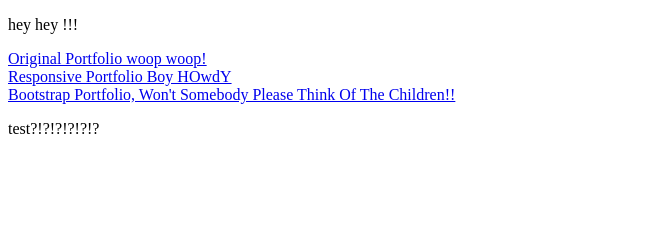
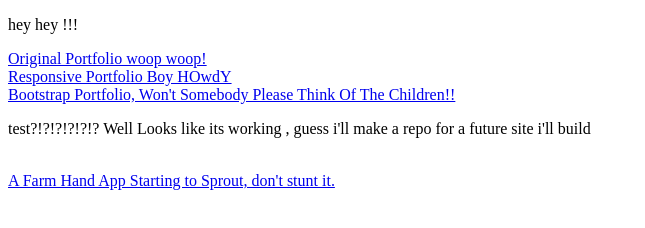
Before and after one commit to apekearo/apekearo.github.io, a plain HTML site: page index.html in a window 1280 px wide. Shown: the whole page, without its empty margins (0-645 px from the left). Drawn offline with Linux system fonts and the light colour scheme.

Commit message:
im just gonna keep adding to this Static site and see what i can produce

```diff
--- a/index.html
+++ b/index.html
@@ -12,6 +12,8 @@
 	<br>
 	<a href="https://apekearo.github.io/Bootstrap-Portfolio/index.html">Bootstrap Portfolio, Won't Somebody Please Think Of The Children!!</a>
 	<br>
-	<p>test?!?!?!?!?!?</p>
+	<p>test?!?!?!?!?!?      Well Looks like its working     , guess i'll make a repo for a future site i'll build </p>
+	<br>
+	<a href="https://apekearo.github.io/Farm-Hand/FarmHandIndex.html">A Farm Hand App Starting to Sprout, don't stunt it.</a>
 </body>
 </html>
```
